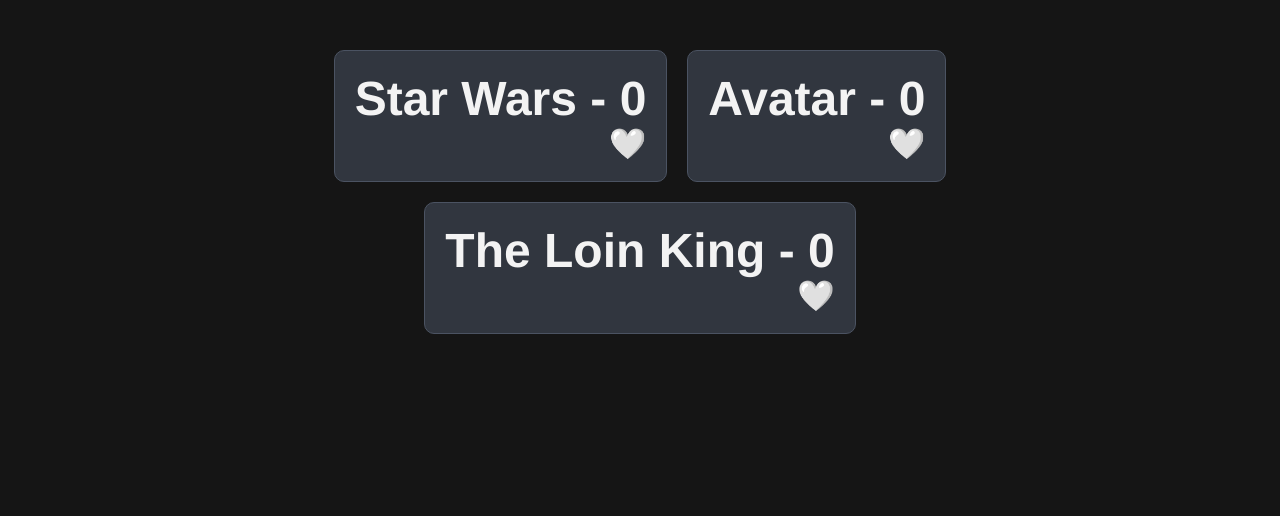
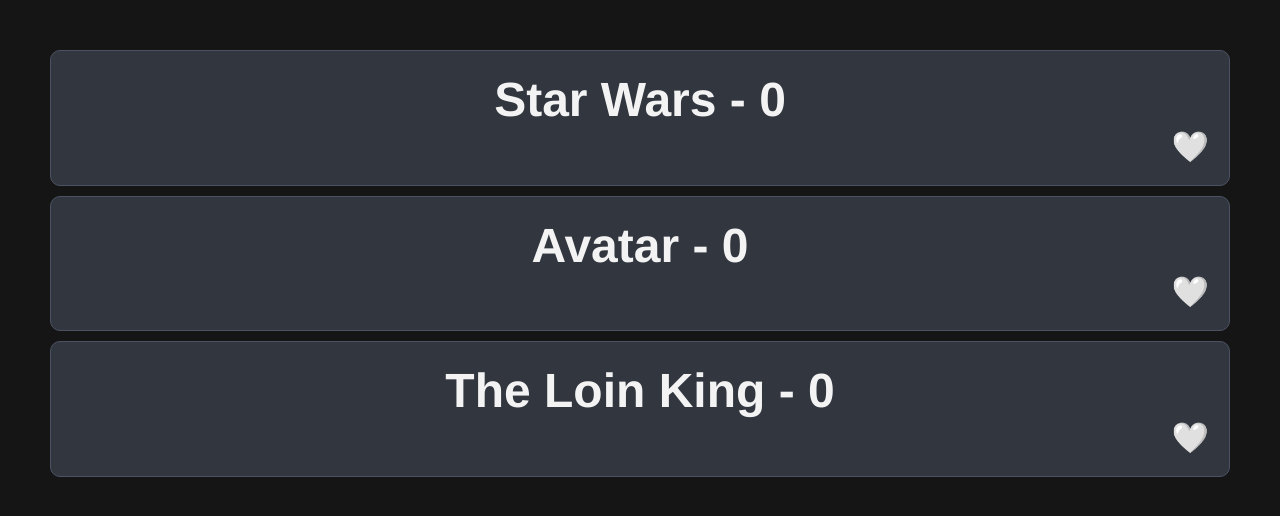
Before and after one commit to sherifmonir/good-story, a React (Vite) app in the folder first-clone/: page / in a window 1280 px wide. Shown: the top 516 px of the page. Built offline with nearby package versions, Linux system fonts and the light colour scheme.

Commit message:
feat: update Card component styling and integrate Tailwind CSS

```diff
--- a/first-clone/src/App.jsx
+++ b/first-clone/src/App.jsx
@@ -23,7 +23,7 @@
 function App()  {
 
   return (
-    <div className='card-container'>
+    <div className="text-3xl font-bold ">
 
     <Card title="Star Wars" />
     <Card title="Avatar" />
--- a/first-clone/src/index.css
+++ b/first-clone/src/index.css
@@ -1,3 +1,5 @@
+@import "tailwindcss";
+
 * {
   box-sizing: border-box;
   margin: 0;
--- a/first-clone/vite.config.js
+++ b/first-clone/vite.config.js
@@ -1,9 +1,11 @@
 import { defineConfig } from 'vite'
 import react from '@vitejs/plugin-react'
+import tailwindcss from '@tailwindcss/vite'
 
 
 
 // https://vite.dev/config/
 export default defineConfig({
-  plugins: [react(),],
+  plugins: [react(), tailwindcss(),
+],
 })
```
